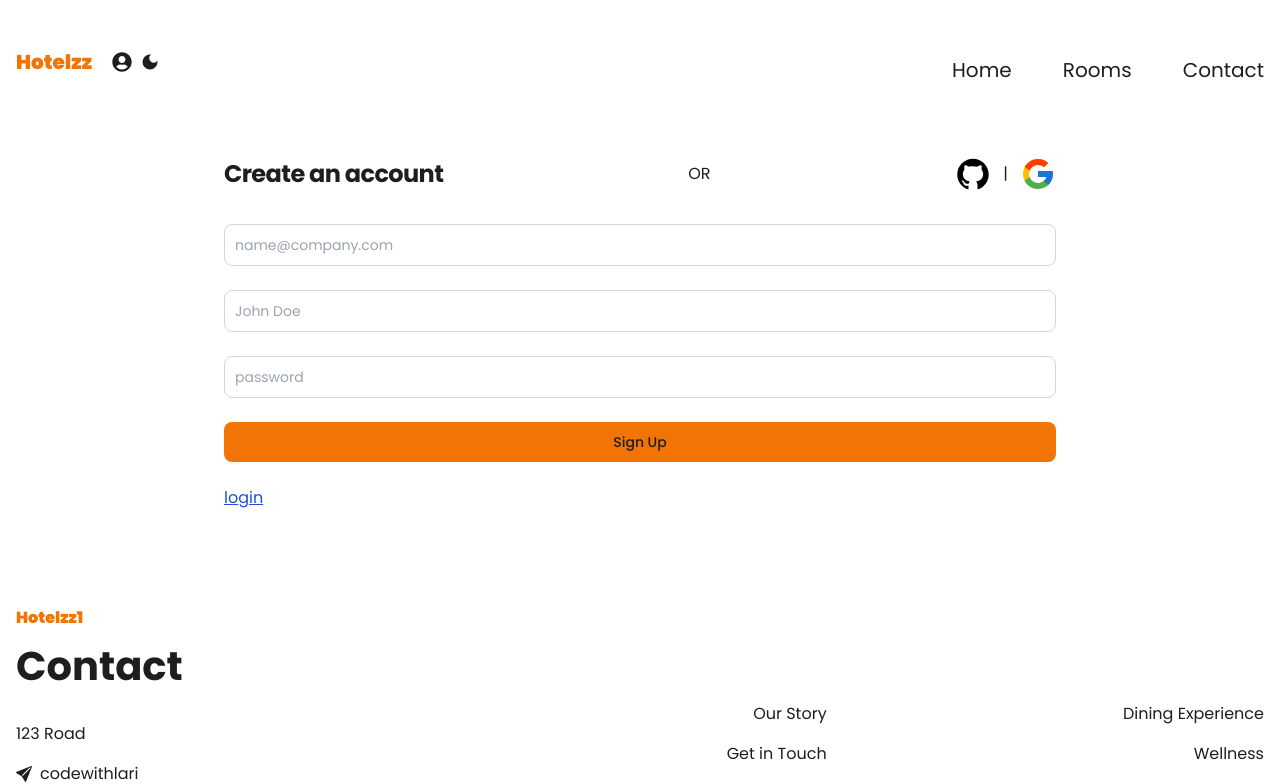
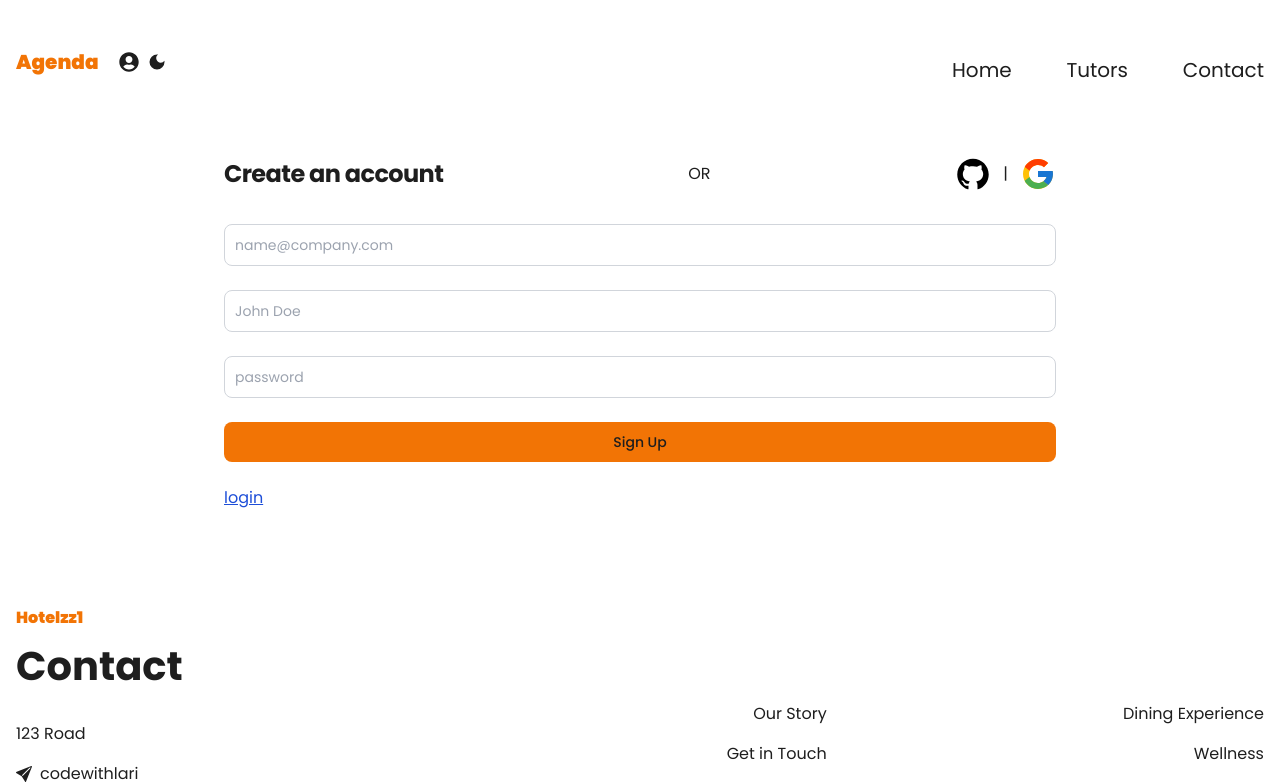
Before and after one commit to alhajisambo123/hotel-management, a Next.js app: page /auth in a window 1280 px wide. Shown: the top 784 px of the page. Built offline with nearby package versions, Linux system fonts and the light colour scheme; no server answers.

Commit message:
Update Header.tsx

```diff
--- a/src/components/Header/Header.tsx
+++ b/src/components/Header/Header.tsx
@@ -18,7 +18,7 @@ const Header = () => {
     <header className="py-10 px-4 container mx-auto text-xl flex flex-wrap md:flex-nowrap items-center justify-between">
       <div className="flex items-center w-full md:2/3">
         <Link href="/" className="font-black text-tertiary-dark">
-          Hotelzz
+          Agenda
         </Link>
         <ul className="flex items-center ml-5">
           <li className="flex items-center">
@@ -71,7 +71,7 @@ const Header = () => {
           <Link href="/">Home</Link>
         </li>
         <li className="hover:-translate-y-2 duration-500 transition-all">
-          <Link href="/rooms">Rooms</Link>
+          <Link href="/rooms">Tutors</Link>
         </li>
         <li className="hover:-translate-y-2 duration-500 transition-all">
           <Link href="/">Contact</Link>
```
